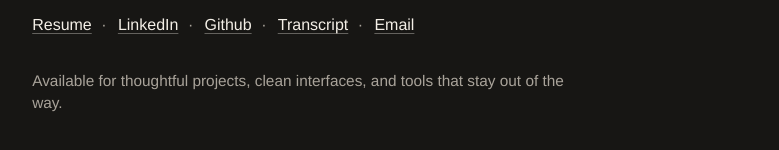
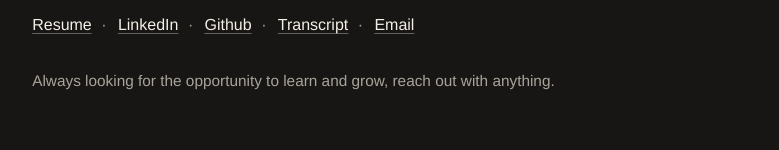
Before and after one commit to meshhi13/Portfolio, a React (Vite) app: page / in a window 1280 px wide. Shown: the part 518-668 px from the top of the page, without its empty margins (19-798 px from the left). Built offline with nearby package versions, Linux system fonts and the light colour scheme.

Commit message:
fixing description

```diff
--- a/src/Portfolio.jsx
+++ b/src/Portfolio.jsx
@@ -57,7 +57,7 @@ const Portfolio = () => {
           ))}
         </nav>
         <p className="fine-print">
-          Available for thoughtful projects, clean interfaces, and tools that stay out of the way.
+          Always looking for the opportunity to learn and grow, reach out with anything.
         </p>
       </section>
     </main>
```
